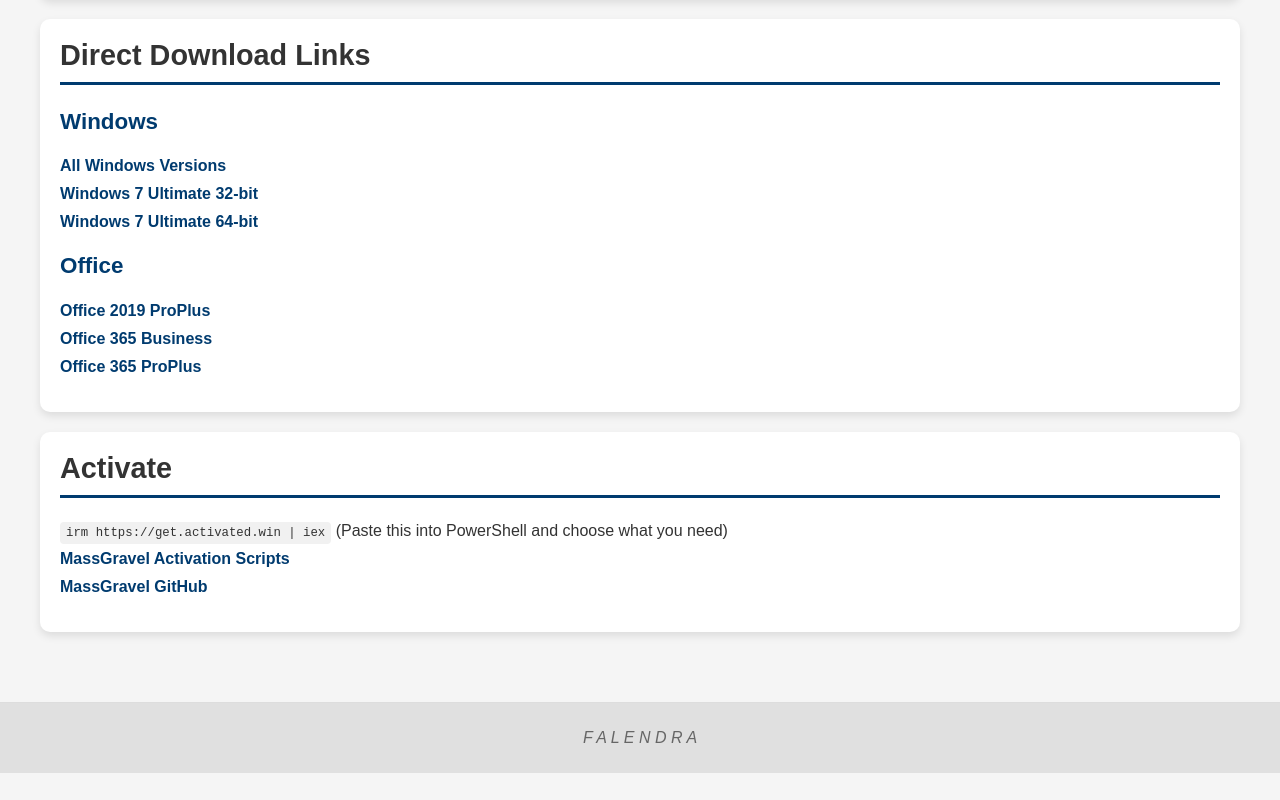
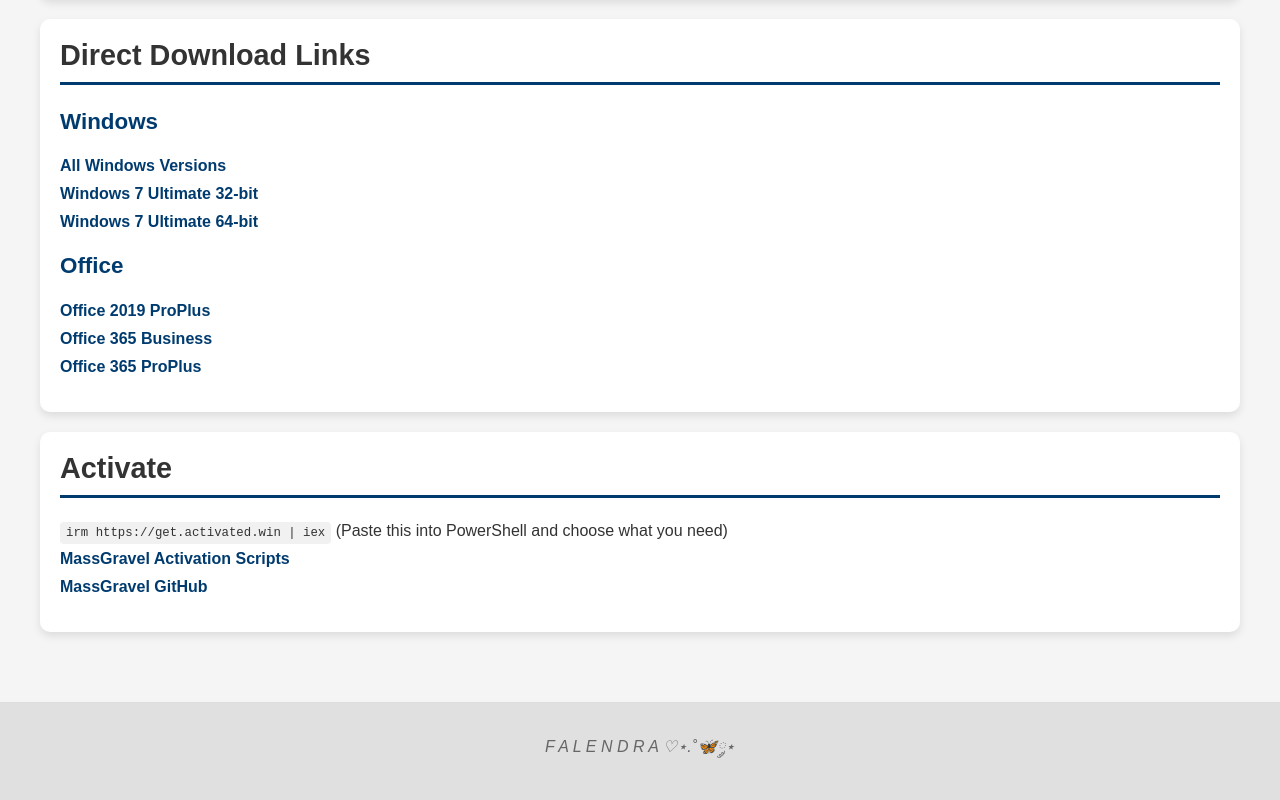
Before and after one commit to falendra-sahu/Windows-Office, a plain HTML site: page index.html in a window 1280 px wide. Shown: the part 518-1318 px from the top of the page. Before the commit the page ends 1291 px from the top, so only its background shows below. Drawn offline with Linux system fonts and the light colour scheme.

Commit message:
Update index.html

```diff
--- a/index.html
+++ b/index.html
@@ -131,7 +131,7 @@
     </div>
 
     <div class="footer">
-        <p>F A L E N D R A</p>
+        <p>F A L E N D R A ♡⋆.˚🦋༘⋆</p>
     </div>
 
 </body>
```
